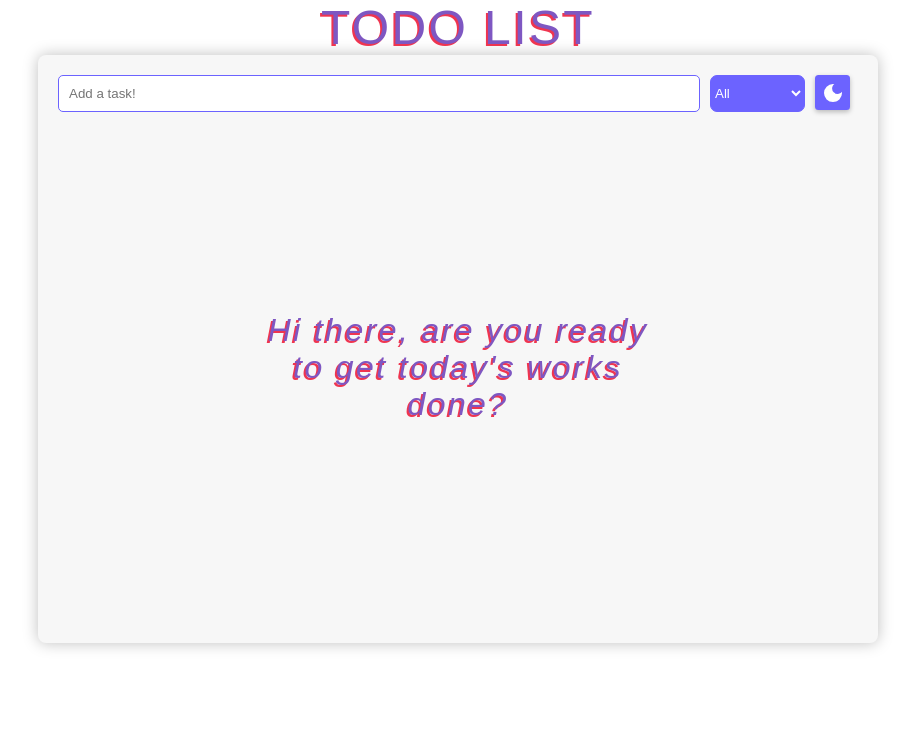
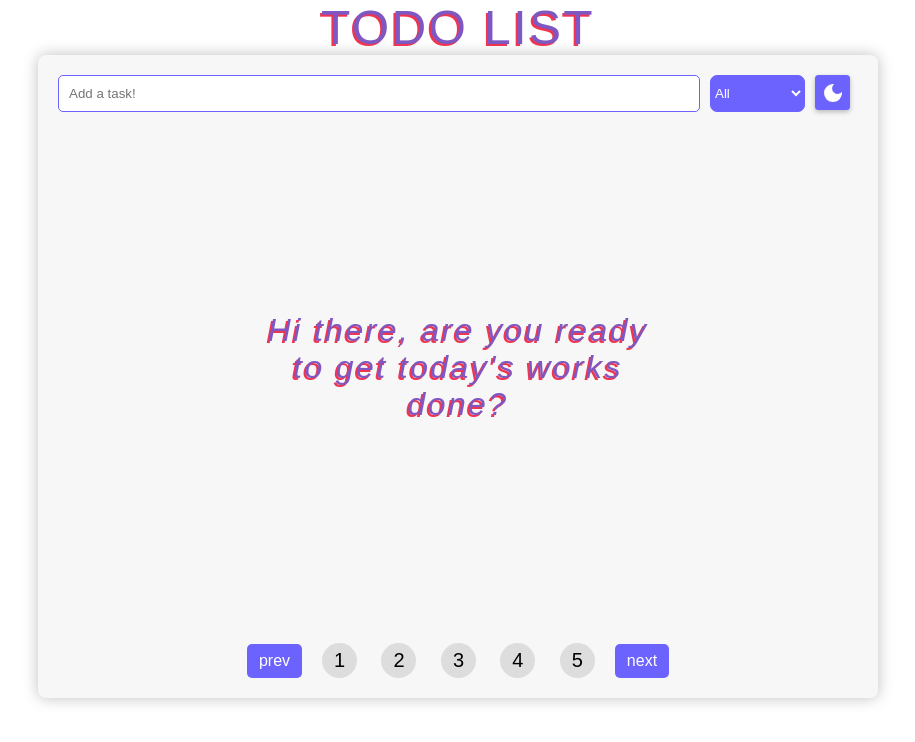
Before and after one commit to knoei/todo-list, a plain HTML site: page index.html in a window 1280 px wide. Shown: the whole page, without its empty margins (182-1097 px from the left). Drawn offline with Linux system fonts and the light colour scheme.

Commit message:
Add pagination basics

```diff
--- a/index.html
+++ b/index.html
@@ -44,6 +44,17 @@
 
         </ul>
       </div>
+      <div class="pagination">
+        <button class="prev-btn">prev</button>
+        <ul>
+          <li class="link" value="1">1</li>
+          <li class="link" value="2">2</li>
+          <li class="link" value="3">3</li>
+          <li class="link" value="4">4</li>
+          <li class="link" value="5">5</li>
+        </ul>
+        <button class="next-btn">next</button>
+      </div>
     </div>
 
   </main>
--- a/style.css
+++ b/style.css
@@ -206,12 +206,9 @@ option {
 }
 
 .todo-item {
-  display: flex;
-  flex-direction: column;
+  margin-top: 20px; /* Space below the input box */
   list-style: none;
   padding: 0;
-  margin: 0;
-  gap: 10px;
 }
 
 .todo-list {
@@ -223,13 +220,15 @@ option {
   list-style: none;
 }
 
-li {
+.todo-item li {
   display: flex;
   align-items: center;
   justify-content: space-between;
-  gap: 10px;
+  background: var(--input-bgcolor);
   padding: 10px;
-  border-bottom: 1px solid var(--border-color);
+  margin-bottom: 10px;
+  border: 1px solid var(--border-color);
+  border-radius: 5px;
 }
 
 .icon-container {
@@ -302,3 +301,52 @@ li.completed span {
   color: #7e57c2;
   text-shadow: -2px 2px #ef3550;
 }
+
+.pagination {
+  display: flex;
+  align-items: center;
+  justify-content: center;
+  gap: 10px;
+  margin-top: 20px;
+}
+
+.pagination button {
+  background-color: var(--button-color);
+  color: white;
+  border: none;
+  padding: 8px 12px;
+  border-radius: 5px;
+  font-size: 16px;
+  cursor: pointer;
+  transition: background-color 0.3s ease;
+}
+
+.pagination button:disabled {
+  background-color: #ddd;
+  cursor: not-allowed;
+}
+
+.pagination button:hover:not(:disabled) {
+  background-color: #443fa2;
+}
+
+.pagination ul li {
+  display: inline-block;
+  margin: 0 10px;
+  background: #ddd;
+  width: 35px;
+  height: 35px;
+  border-radius: 50%;
+  text-align: center;
+  font-size: 20px;
+  font-weight: 500;
+  line-height: 35px;
+}
+
+.darkmode .pagination ul li {
+  background: #141414;
+}
+
+.darkmode .pagination ul li:hover {
+  background: var(--button-color);
+}
```
